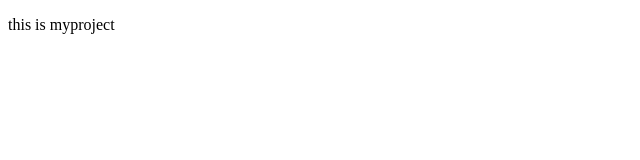
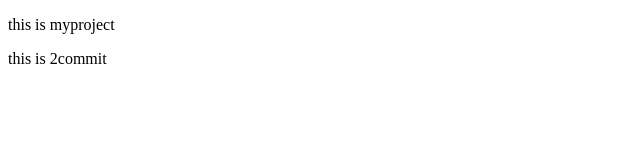
Before and after one commit to zahra-h79/project_new, a plain HTML site: page index.html in a window 1280 px wide. Shown: the full height of the page, 0-640 px from the left. Drawn offline with Linux system fonts and the light colour scheme.

Commit message:
this is 2 commit

```diff
--- a/index.html
+++ b/index.html
@@ -6,5 +6,8 @@
 </head>
 <body>
 <p> this is myproject</p>
+    <p> this is 2commit</p>
+
+
 </body>
 </html>
```
